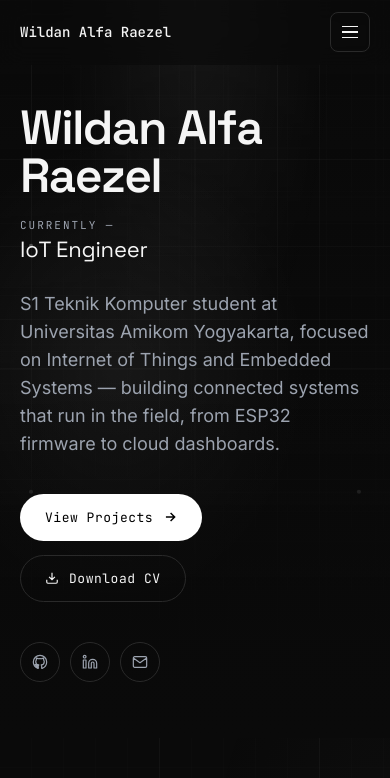
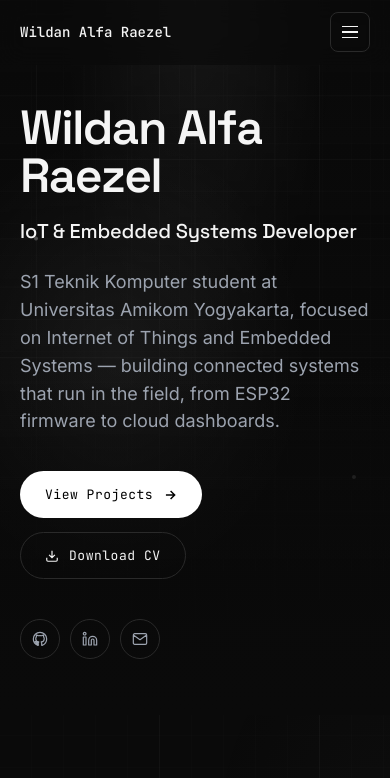
Before and after one commit to alfa219/portfolio, a Flask app: page / in a window 390 px wide. Shown: the top 778 px of the page. Run offline with Flask 3, Linux system fonts and the light colour scheme.

Commit message:
hero: static role line replaces the rotator
'Saat ini — <rotating text>' read awkwardly (half the items weren't roles)
and it was the last interval-driven animation. Replace with a single clear
line matching the CV headline: 'IoT & Embedded Systems Developer'. Remove
the rotator JS module, CSS (incl. mobile/reduced-motion rules), and the
five i18n keys.

Co-Authored-By: Claude Fable 5 <noreply@anthropic.com>

```diff
--- a/app/i18n/en.json
+++ b/app/i18n/en.json
@@ -18,11 +18,7 @@
   "meta_description": "IoT & Embedded Systems portfolio — ESP32 firmware, hardware builds, and systems deployed in the field: school attendance, EV charging, assistive devices.",
 
 
-  "hero_currently": "Currently —",
-  "hero_role_1": "IoT Engineer",
-  "hero_role_2": "Embedded Developer",
-  "hero_role_3": "S1 Teknik Komputer · Amikom",
-  "hero_role_4": "Firmware & Hardware",
+  "hero_role": "IoT & Embedded Systems Developer",
   "hero_tagline": "S1 Teknik Komputer student at Universitas Amikom Yogyakarta, focused on Internet of Things and Embedded Systems — building connected systems that run in the field, from ESP32 firmware to cloud dashboards.",
   "hero_btn_projects": "View Projects",
   "hero_btn_cv": "Download CV",
--- a/app/i18n/id.json
+++ b/app/i18n/id.json
@@ -18,11 +18,7 @@
   "meta_description": "Portofolio IoT & Embedded Systems — firmware ESP32, perakitan hardware, dan sistem yang terpasang di lapangan: presensi sekolah, EV charging, alat bantu difabel.",
 
 
-  "hero_currently": "Saat ini —",
-  "hero_role_1": "IoT Engineer",
-  "hero_role_2": "Embedded Developer",
-  "hero_role_3": "S1 Teknik Komputer · Amikom",
-  "hero_role_4": "Firmware & Hardware",
+  "hero_role": "IoT & Embedded Systems Developer",
   "hero_tagline": "Mahasiswa S1 Teknik Komputer Universitas Amikom Yogyakarta, fokus Internet of Things dan Embedded Systems — membangun sistem terhubung yang berjalan di lapangan, dari firmware ESP32 sampai dashboard cloud.",
   "hero_btn_projects": "Lihat Proyek",
   "hero_btn_cv": "Unduh CV",
--- a/app/static/css/main.css
+++ b/app/static/css/main.css
@@ -297,7 +297,6 @@ h2.section-title {
   }
   .stagger-char { transform: none !important; }
   .reveal { opacity: 1 !important; transform: none !important; }
-  .role-rotator-track { transition: none !important; }
 }
 
 /* ---------- Buttons ---------- */
@@ -362,37 +361,15 @@ h2.section-title {
   to   { transform: translateY(0); }
 }
 
-.role-rotator {
-  display: flex; align-items: baseline; gap: 14px;
+.hero-role {
   font-family: var(--font-display);
-  font-size: clamp(22px, 2.4vw, 30px);
-  font-weight: 400;
+  font-size: clamp(20px, 2.4vw, 28px);
+  font-weight: 500;
+  color: var(--text);
   letter-spacing: -0.01em;
-  margin-bottom: 28px;
+  margin: 0 0 24px;
   opacity: 0;
   animation: heroFadeUp 0.7s 0.85s both cubic-bezier(.4,0,.2,1);
-}
-.role-rotator-prefix {
-  font-family: var(--font-mono);
-  font-size: 11px;
-  color: var(--text-2);
-  letter-spacing: 0.18em;
-  text-transform: uppercase;
-  white-space: nowrap;
-}
-.role-rotator-mask {
-  height: 1.2em; overflow: hidden;
-  position: relative;
-  min-width: 0;
-}
-.role-rotator-track {
-  display: flex; flex-direction: column;
-  transition: transform 0.7s cubic-bezier(.66,0,.2,1);
-}
-.role-rotator-item {
-  height: 1.2em; line-height: 1.2em;
-  color: var(--text);
-  white-space: nowrap;
 }
 
 .tagline {
@@ -409,7 +386,6 @@ h2.section-title {
 }
 
 @media (max-width: 700px) {
-  .role-rotator { flex-direction: column; align-items: flex-start; gap: 4px; }
   /* Flow layout on phones: no vh-centering (mobile URL bars shift 100vh),
      and the stats strip follows the content instead of overlapping it. */
   .hero { min-height: 0; display: block; padding: 104px 0 56px; }
--- a/app/static/js/main.js
+++ b/app/static/js/main.js
@@ -1,8 +1,8 @@
 /* =====================================================================
  * Portfolio interaction layer — vanilla JS
  * Modules: nav, scroll progress, reveal observer, stagger name,
- *          role rotator, counters, project modal, back-to-top,
- *          smooth scroll, copy email, drawer.
+ *          counters, project modal, back-to-top, smooth scroll,
+ *          copy email, drawer.
  * ===================================================================== */
 
 (function () {
@@ -136,31 +136,6 @@
       });
       el.appendChild(frag);
     });
-  }
-
-  // -----------------------------------------------------------------
-  // Role rotator (vertical split-flap)
-  // -----------------------------------------------------------------
-  function initRoleRotator() {
-    const track = document.getElementById('role-rotator-track');
-    if (!track || track.children.length < 2) return;
-    if (prefersReducedMotion()) return;
-    const total = track.children.length; // last child is a clone of the first
-    let i = 0;
-    setInterval(() => {
-      i += 1;
-      track.style.transform = `translateY(-${i * 100}%)`;
-      if (i === total - 1) {
-        // Landed on the clone — snap back to the real first item, unanimated.
-        setTimeout(() => {
-          track.style.transition = 'none';
-          track.style.transform = 'translateY(0)';
-          void track.offsetHeight;
-          track.style.transition = '';
-          i = 0;
-        }, 750);
-      }
-    }, 2800);
   }
 
   // -----------------------------------------------------------------
@@ -476,7 +451,6 @@
     initNav();
     initScrollProgress();
     initReveal();
-    initRoleRotator();
     initCounters();
     initSmoothScroll();
     initBackToTop();
--- a/app/templates/sections/hero.html
+++ b/app/templates/sections/hero.html
@@ -111,18 +111,7 @@
   <div class="container hero-content">
     <h1 class="stagger-name" data-stagger="{{ config.OWNER_NAME }}"></h1>
 
-    <div class="role-rotator">
-      <span class="role-rotator-prefix">{{ t.hero_currently }}</span>
-      <div class="role-rotator-mask">
-        <div class="role-rotator-track" id="role-rotator-track">
-          <div class="role-rotator-item">{{ t.hero_role_1 }}</div>
-          <div class="role-rotator-item">{{ t.hero_role_2 }}</div>
-          <div class="role-rotator-item">{{ t.hero_role_3 }}</div>
-          <div class="role-rotator-item">{{ t.hero_role_4 }}</div>
-          <div class="role-rotator-item">{{ t.hero_role_1 }}</div>
-        </div>
-      </div>
-    </div>
+    <p class="hero-role">{{ t.hero_role }}</p>
 
     <p class="tagline">{{ t.hero_tagline }}</p>
     <div class="hero-cta">
```
